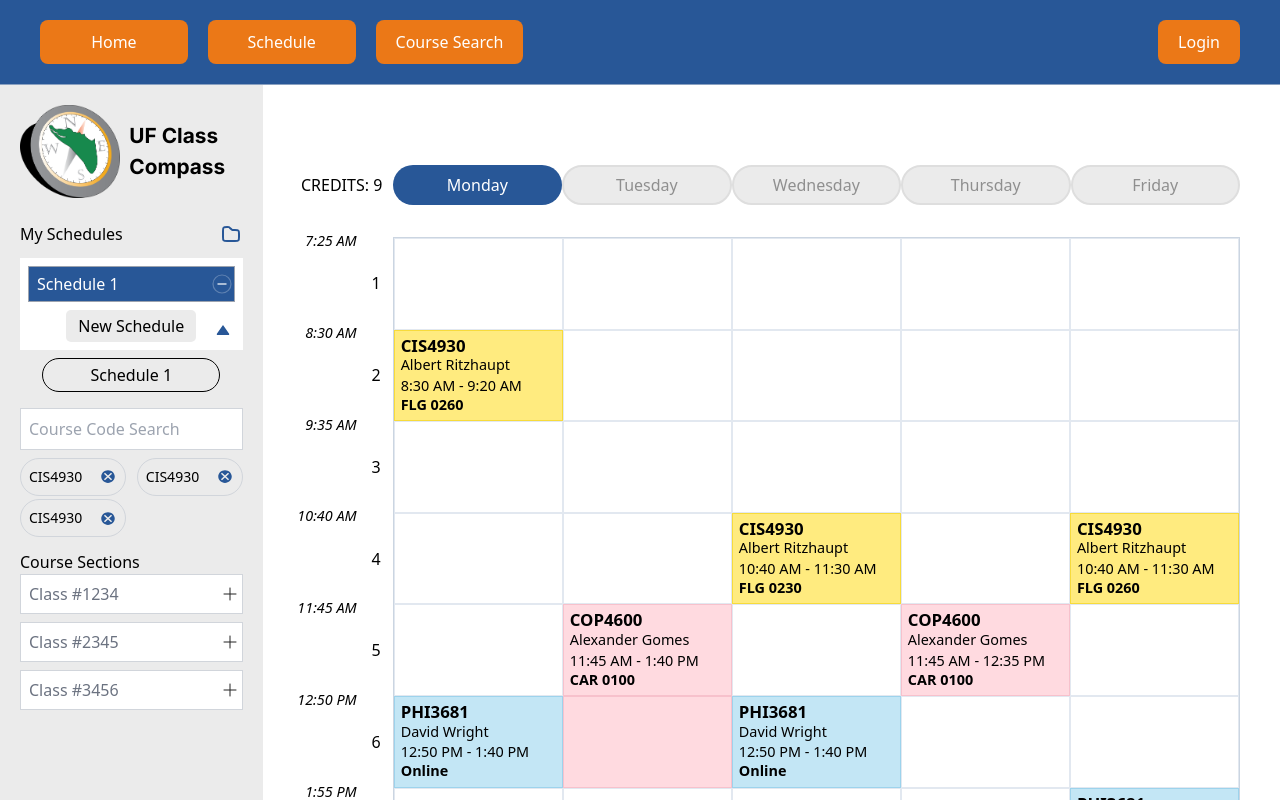
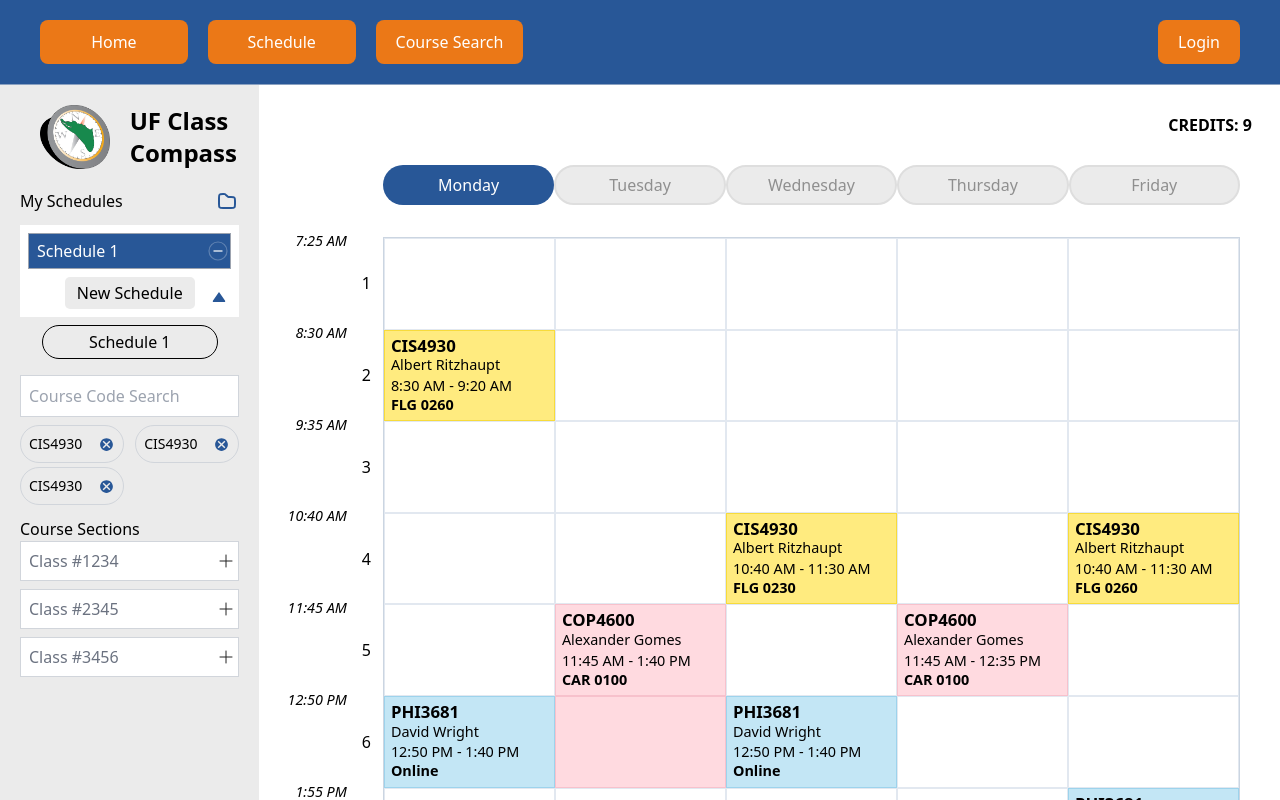
Before and after one commit to sheehan-j/uf-class-compass, a React (Vite) app in the folder frontend/: page /SchedulePage in a window 1280 px wide. Shown: the top 800 px of the page. Built offline with nearby package versions, Linux system fonts and the light colour scheme.

Commit message:
finished sidebar for schedule

```diff
--- a/frontend/src/components/Navbar.jsx
+++ b/frontend/src/components/Navbar.jsx
@@ -10,7 +10,7 @@ const Navbar = () => {
 
 
   return (
-    <header className="w-full text-white" style={{ backgroundColor: StyleColors.blue }}>
+    <header className="w-full text-white relative" style={{ backgroundColor: StyleColors.blue }}>
     <nav className="w-full relative" style={{ borderBottom: "1px solid rgba(235,235,235, 0.5)" }}>
       <div className="flex flex-col sm:flex-row justify-between items-center px-10 py-5">
         <div className="block w-full h-10 sm:hidden">
--- a/frontend/src/components/Schedule.jsx
+++ b/frontend/src/components/Schedule.jsx
@@ -8,7 +8,7 @@ import { getPeriodTimes } from "../constants/BlockTimes";
 import SlidingSidebar from "../components/SlidingSidebar"
 import StyleColors from "../constants/StyleColors";
 
-const Schedule = ({ colCount, maxRowCount}) => {
+const Schedule = ({ colCount, maxRowCount, handleToggleSidebar}) => {
 	const dummyClasses = [
 		{
 			instructor: "Albert Ritzhaupt",
@@ -138,8 +138,8 @@ const Schedule = ({ colCount, maxRowCount}) => {
 
 	return (
 		<div className="px-0 sm:px-10 py-20 w-full min-h-full flex relative">
-			<div className="absolute top-5 right-5 font-bold sm:hidden p-2">CREDITS: {credits}</div>
-			<div className="absolute top-5 rounded-lg text-white left-5 font-bold sm:hidden p-2" style={{backgroundColor: StyleColors.orange}}>View Schedules</div>
+			<div className="absolute top-5 right-5 font-bold p-2">CREDITS: {credits}</div>
+			<div className="absolute top-5 rounded-lg text-white left-5 font-bold md:hidden p-2" onClick={handleToggleSidebar} style={{backgroundColor: StyleColors.orange}}>View Schedules</div>
 			<div
 				className="flex flex-col sm:mr-3 w-4 sm:w-1/12"
 			>
@@ -154,7 +154,6 @@ const Schedule = ({ colCount, maxRowCount}) => {
 						alignItems: "center",
 					}}
 				>
-					<span className="hidden sm:block">CREDITS: {credits}</span>
 				</div>
 				<div className="h-full flex flex-col">
 					{grid.map((row, index) => (
--- a/frontend/src/components/Sidebar.jsx
+++ b/frontend/src/components/Sidebar.jsx
@@ -1,28 +1,22 @@
-import "../styles/Sidebar.css";
 import { useState } from "react";
 import CourseSectionBox from "./CourseSectionBox";
 import MySchedules from "./MySchedules";
 import CourseCodeButton from "./CourseCodeButton";
 import StyleColors from "../constants/StyleColors";
+import PropTypes from "prop-types";
 
-const Sidebar = () => {
-	const [selectedButton, setSelectedButton] = useState("schedulePlanner");
 
-	const handleButtonClick = (button) => {
-		setSelectedButton(button);
-	};
-
+const Sidebar = ({handleToggleSidebar}) => {
 	return (
-		<div style={{backgroundColor: StyleColors.gray}} className="hidden w-1/4 p-5 text-black relative lg:block left-0 overflow-y-auto">
-			<div className="LogoWrapper">
-				<img id="logo" src="/CourseCompassLogo.png" alt="Logo" />
-				<div id="logoText">UF Class Compass</div>
+		<div style={{backgroundColor: StyleColors.gray}} className="min-h-full top-0 left-0 w-1/2 p-5 text-black absolute md:w-5/12 lg:w-1/4 md:sticky overflow-y-auto z-50 border-r border-black md:border-none">
+			 <div className="md:hidden w-full flex justify-end">
+					<button onClick={handleToggleSidebar}><img src="/remove.svg"/></button>
 			</div>
-
-			{selectedButton === "schedulePlanner" && (
-				<>
+			<div className="w-full h-1/12 flex mb-5 justify-center items-center">
+				<img className="w-1/2 px-5 object-scale-down" id="logo" src="/CourseCompassLogo.png" alt="Logo" />
+				<div className="w-1/2 font-bold text-start md:text-l lg:text-2xl">UF Class Compass</div>
+			</div>
 			<MySchedules/>
-
 			<div className="courseSearchBox relative mb-2">
 				<input
 					className="w-full py-2 px-2 flex align-center bg-white border border-gray-300"
@@ -40,14 +34,13 @@ const Sidebar = () => {
 			<CourseSectionBox name="Class #1234"/>
 			<CourseSectionBox name="Class #2345"/>
 			<CourseSectionBox name="Class #3456"/>
-				</>
-			)}
-
-			{/* <div className="absolute bottom-2 left-2 w-full flex justify-start text-sm">
-				Copyright &copy; 2024 Duck Duck Slow
-			</div> */}
 		</div>
 	);
 };
 
+
+Sidebar.propTypes = {
+	handleToggleSidebar: PropTypes.func.isRequired,
+};
+
 export default Sidebar;
--- a/frontend/src/components/SlidingSidebar.jsx
+++ b/frontend/src/components/SlidingSidebar.jsx
@@ -16,7 +16,7 @@ const SlidingSidebar = ({ isClassClicked, setIsClassClicked,  cell }) => {
                 transition: "right 0.3s ease",
                 right: isClassClicked ? "0" : "-100%",
             }}
-            className="max-w-sm sm:max-w-xs z-50 top-0 w-full h-full p-5 text-black absolute right-0 overflow-y-auto"
+            className="max-w-sm sm:max-w-xs z-40 top-0 w-full h-full p-5 text-black absolute right-0 overflow-y-auto"
         >
             <div className="absolute right-5" onClick={handleMinimize}>
                 <img src="/remove.svg" />
--- a/frontend/src/screens/SchedulePage.jsx
+++ b/frontend/src/screens/SchedulePage.jsx
@@ -1,19 +1,21 @@
 import Schedule from "../components/Schedule";
 import Sidebar from "../components/Sidebar";
-import SlidingSidebar from "../components/SlidingSidebar"
 import Navbar from "../components/Navbar";
 import { useState } from "react";
 
 const SchedulePage = () => {
+	const [sidebarVisible, setSidebarVisible] = useState(true);
+  	const toggleSidebar = () => {
+    	setSidebarVisible(!sidebarVisible);
+  	};
+
 
 	return (
 		<>
 		<Navbar />
-		<div className="w-full h-full flex">
-			<Sidebar />
-			<div className="w-full h-full">
-				<Schedule colCount={5} maxRowCount={11}/>
-			</div>
+		<div className="w-full h-full flex relative">
+			{sidebarVisible && <Sidebar handleToggleSidebar={toggleSidebar}/>}
+			<Schedule colCount={5} maxRowCount={11} handleToggleSidebar={toggleSidebar}/>
 		</div>
 		</>
 	);
--- a/frontend/src/styles/Sidebar.css
+++ /dev/null
@@ -1,65 +0,0 @@
-.LogoWrapper {
-	width: 100%;
-	margin-bottom: 1.5rem;
-	height: 10%;
-	display: flex;
-	justify-content: center;
-	align-items: center;
-}
-
-.line {
-	position: absolute;
-	margin: 4% 0 4%;
-	height: 1px;
-	background-color: white;
-	width: 100%;
-	left: 0;
-}
-
-.sidebarOptionsWrapper {
-	display: flex;
-	flex-direction: column;
-	justify-content: center;
-	align-items: center;
-	text-align: center;
-}
-
-.sidebarOptionButton {
-	margin-bottom: 4%;
-	text-align: left;
-	width: 100%;
-	padding: 0.75rem 1rem;
-	border-radius: 0.75rem;
-	display: flex;
-	justify-content: space-between;
-	align-items: center;
-	font-size: 0.9rem;
-	color: white;
-	font-family: "Inter", sans-serif;
-	font-weight: 400;
-}
-
-.buttonIcon {
-	width: 1.8rem;
-	height: 1.8rem;
-	object-fit: cover;
-}
-
-.sidebarOptionButton:hover {
-	background-color: #eeeded;
-	color:black;
-}
-
-#logo {
-	height: 100%;
-	object-fit: cover;
-	margin-right: 4%;
-}
-
-#logoText {
-	font-family: "Inter", sans-serif;
-	font-weight: 700;
-	text-align: start;
-	vertical-align: middle;
-	font-size: 1.3rem;
-}
```
Lines whose indentation alone changed are shown as unchanged.
